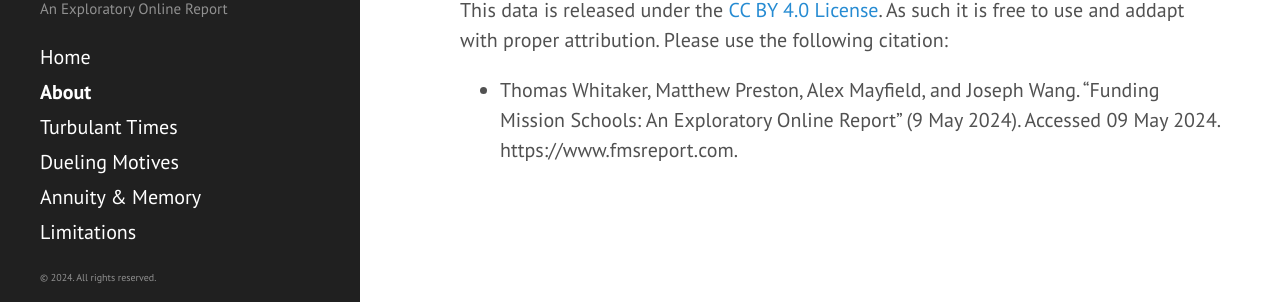
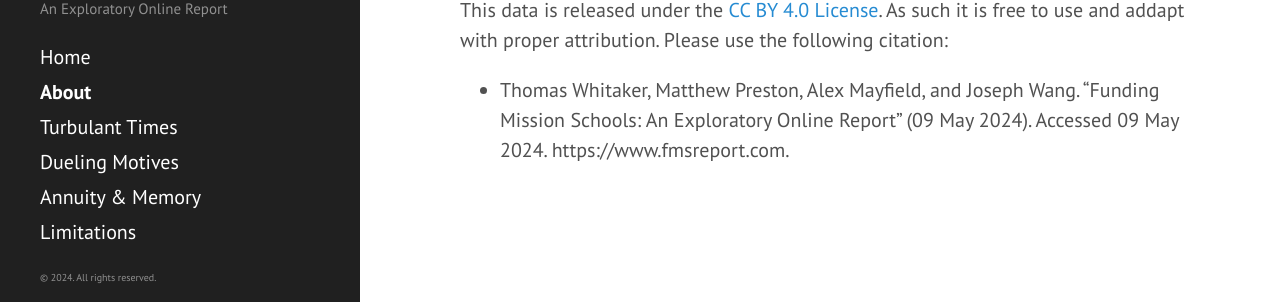
Before and after one commit to alex-mayfield/fmsreport, a Jekyll site: the page built from pages/1_about.md, in a window 1280 px wide and 900 px high, scrolled down 895 px. Shown: the part 575-877 px from the top of the window. Built offline with Jekyll 4.4.1, drawn with Linux system fonts in a browser that asks for light colours.

Commit message:
Update 1_about.md

```diff
--- a/pages/1_about.md
+++ b/pages/1_about.md
@@ -18,8 +18,8 @@
 
 ## Data
 
-Data collection for this and subsequent periods is ongoing. However, the biographical, relational, and financial data which fueled the findings of this project are available for download on our [GitHub Repository](https://github.com/alex-mayfield/fmsreport/tree/data).
+Data collection for this and subsequent periods is ongoing. However, the biographical, relational, and financial data which fueled the findings of this project are available for download on our [GitHub Repository](https://github.com/alex-mayfield/fmsreport/).
 
 This data is released under the [CC BY 4.0 License](https://creativecommons.org/licenses/by/4.0/). As such it is free to use and addapt with proper attribution. Please use the following citation:
 
-- Thomas Whitaker, Matthew Preston, Alex Mayfield, and Joseph Wang. "Funding Mission Schools: An Exploratory Online Report" (9 May 2024). Accessed {{ site.time | date: '%d %B %Y' }}. https://www.fmsreport.com.
+- Thomas Whitaker, Matthew Preston, Alex Mayfield, and Joseph Wang. "Funding Mission Schools: An Exploratory Online Report" (09 May 2024). Accessed {{ site.time | date: '%d %B %Y' }}. https://www.fmsreport.com.
```
